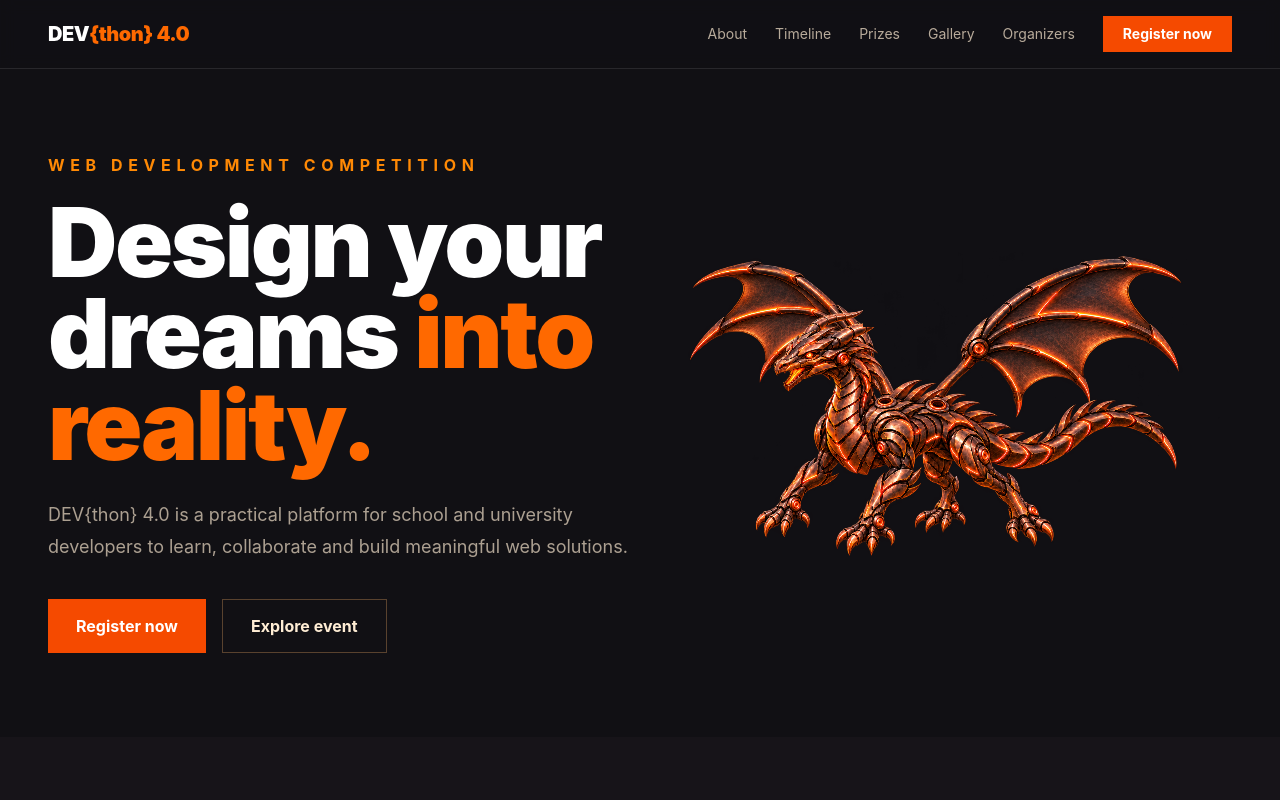
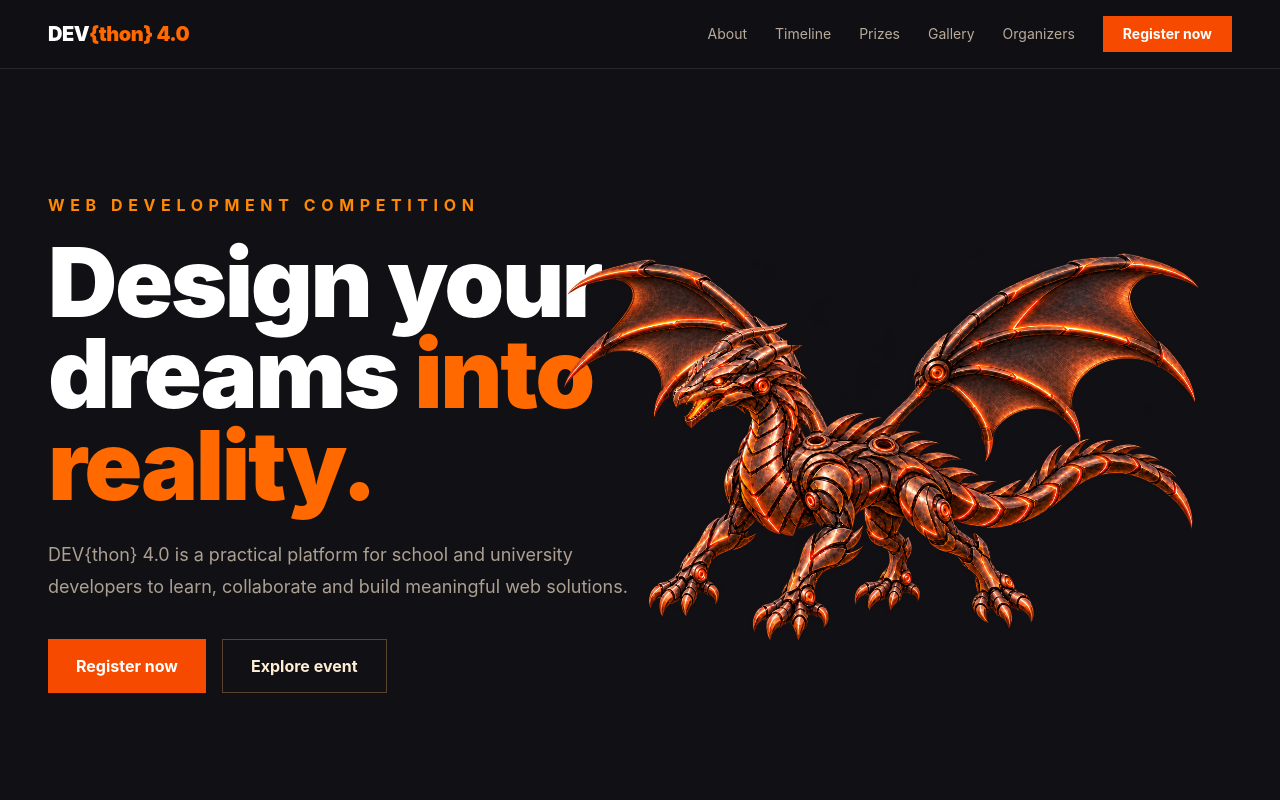
Before and after one commit to hirunjayalath/devthon-4.0-web, a React (Vite) app: page / in a window 1280 px wide. Shown: the top 800 px of the page. Built offline with nearby package versions, Linux system fonts and the light colour scheme.

Commit message:
Enlarge hero dragon

```diff
--- a/src/DragonScene.tsx
+++ b/src/DragonScene.tsx
@@ -415,7 +415,7 @@ export function DragonScene() {
   return (
     <div
       ref={hostRef}
-      className="relative min-h-[360px] w-full overflow-visible sm:min-h-[440px] lg:min-h-[540px]"
+      className="relative min-h-[360px] w-full overflow-visible sm:min-h-[440px] lg:-ml-32 lg:min-h-[620px] lg:w-[calc(100%+10rem)]"
       aria-label="Mechanical DEVthon dragon with animated wings and fire breath"
       role="img"
     >
```
